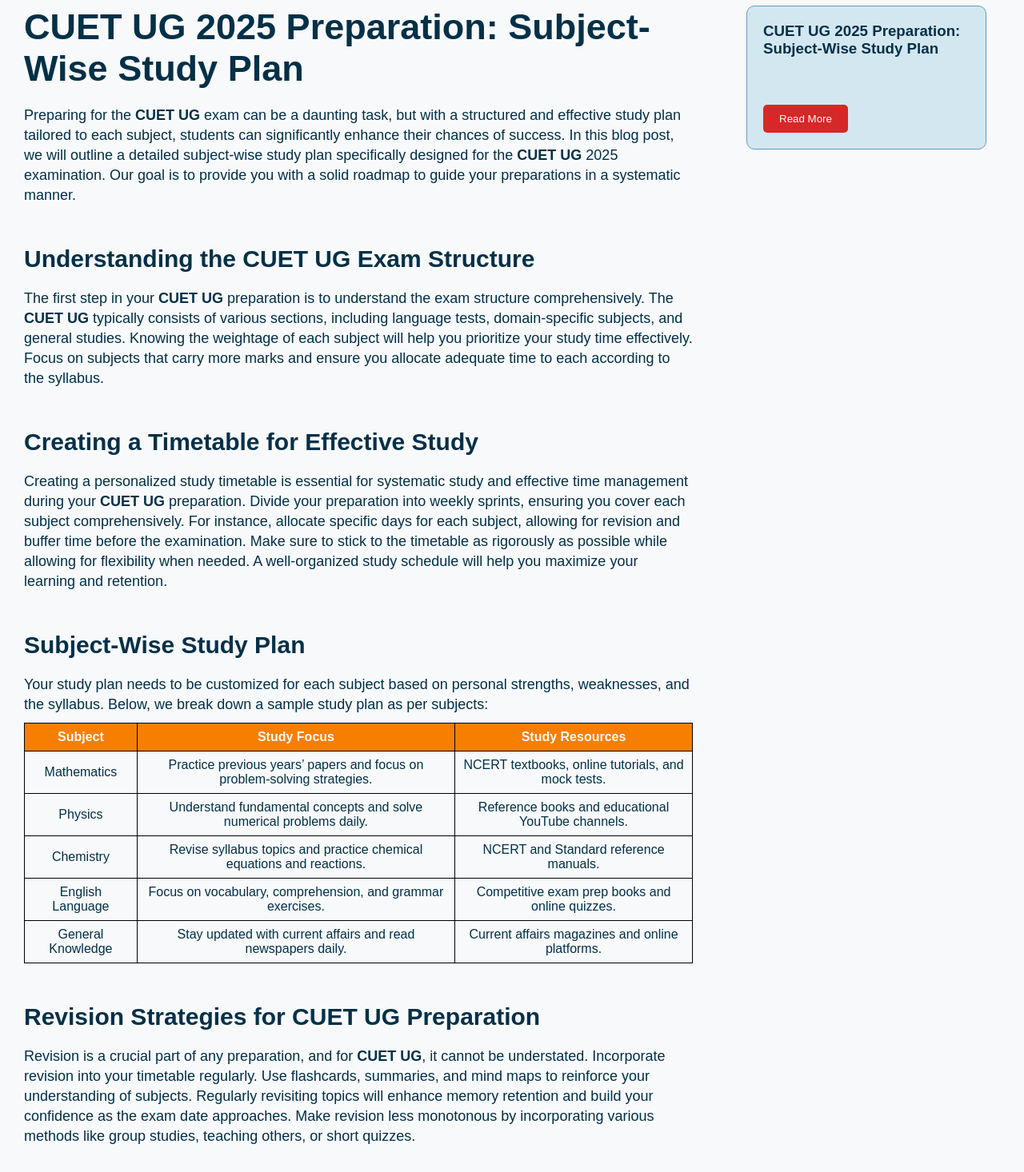
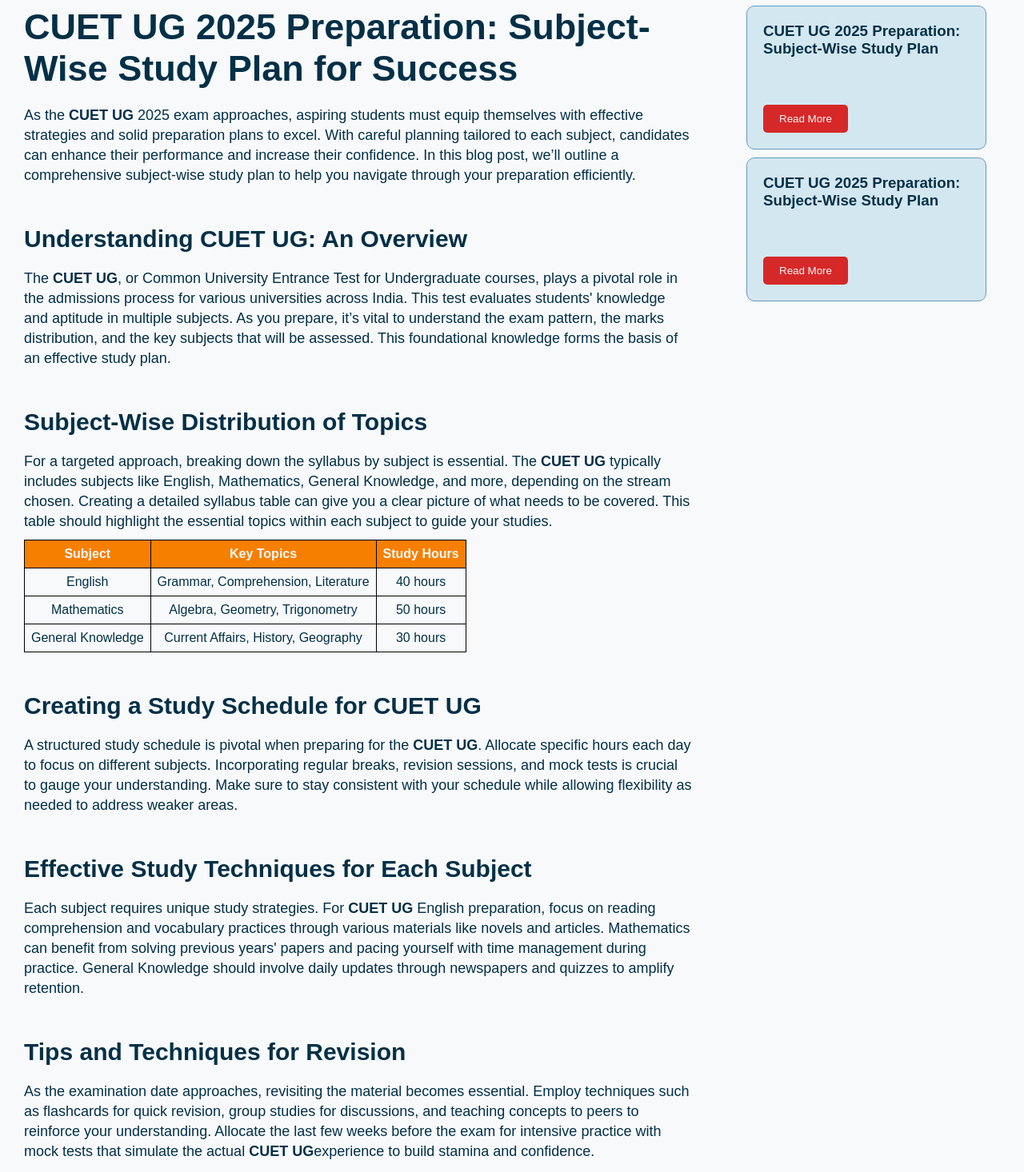
Before and after one commit to visalnaqvi/content-automation, a Next.js app: page /blogs/cuet-ug/2025/CUET-UG-2025-Preparation-Strategy in a window 1280 px wide. Shown: the part 160-1626 px from the top of the page at 80% size. Built offline with nearby package versions, Linux system fonts and the light colour scheme.

Commit message:
Update blog and category files

```diff
--- a/app/blogs/cuet-ug/2025/CUET-UG-2025-Preparation-Strategy/page.tsx
+++ b/app/blogs/cuet-ug/2025/CUET-UG-2025-Preparation-Strategy/page.tsx
@@ -17,70 +17,91 @@
   return (
     <div className='blog-wrapper'>
       <div className='blog-body'>
-        <h1 className="blog-title">CUET UG 2025 Preparation: Subject-Wise Study Plan</h1>
-        <p>Preparing for the <strong>CUET UG</strong> exam can be a daunting task, but with a structured and effective study plan tailored to each subject, students can significantly enhance their chances of success. In this blog post, we will outline a detailed subject-wise study plan specifically designed for the <strong>CUET UG</strong> 2025 examination. Our goal is to provide you with a solid roadmap to guide your preparations in a systematic manner.</p>
+        <h1 className="blog-title">CUET UG 2025 Preparation: Subject-Wise Study Plan for Success</h1>
+        <p>
+          As the <strong>CUET UG</strong> 2025 exam approaches, aspiring students must equip themselves with effective strategies
+          and solid preparation plans to excel. With careful planning tailored to each subject, candidates can enhance their performance
+          and increase their confidence. In this blog post, we’ll outline a comprehensive subject-wise study plan to help you navigate
+          through your preparation efficiently.
+        </p>
 
-        <h2 className="sub-headings">Understanding the CUET UG Exam Structure</h2>
-        <p>The first step in your <strong>CUET UG</strong> preparation is to understand the exam structure comprehensively. The <strong>CUET UG</strong> typically consists of various sections, including language tests, domain-specific subjects, and general studies. Knowing the weightage of each subject will help you prioritize your study time effectively. Focus on subjects that carry more marks and ensure you allocate adequate time to each according to the syllabus.</p>
+        <h2 className="sub-headings">Understanding CUET UG: An Overview</h2>
+        <p>
+          The <strong>CUET UG</strong>, or Common University Entrance Test for Undergraduate courses, plays a pivotal role
+          in the admissions process for various universities across India. This test evaluates students' knowledge and aptitude in
+          multiple subjects. As you prepare, it’s vital to understand the exam pattern, the marks distribution, and the key subjects
+          that will be assessed. This foundational knowledge forms the basis of an effective study plan.
+        </p>
 
-        <h2 className="sub-headings">Creating a Timetable for Effective Study</h2>
-        <p>Creating a personalized study timetable is essential for systematic study and effective time management during your <strong>CUET UG</strong> preparation. Divide your preparation into weekly sprints, ensuring you cover each subject comprehensively. For instance, allocate specific days for each subject, allowing for revision and buffer time before the examination. Make sure to stick to the timetable as rigorously as possible while allowing for flexibility when needed. A well-organized study schedule will help you maximize your learning and retention.</p>
-
-        <h2 className="sub-headings">Subject-Wise Study Plan</h2>
-        <p>Your study plan needs to be customized for each subject based on personal strengths, weaknesses, and the syllabus. Below, we break down a sample study plan as per subjects:</p>
+        <h2 className="sub-headings">Subject-Wise Distribution of Topics</h2>
+        <p>
+          For a targeted approach, breaking down the syllabus by subject is essential. The <strong>CUET UG</strong> typically includes
+          subjects like English, Mathematics, General Knowledge, and more, depending on the stream chosen. Creating a detailed syllabus
+          table can give you a clear picture of what needs to be covered. This table should highlight the essential topics within each
+          subject to guide your studies.
+        </p>
         <table>
           <thead>
             <tr>
               <th>Subject</th>
-              <th>Study Focus</th>
-              <th>Study Resources</th>
+              <th>Key Topics</th>
+              <th>Study Hours</th>
             </tr>
           </thead>
           <tbody>
             <tr>
-              <td>Mathematics</td>
-              <td>Practice previous years’ papers and focus on problem-solving strategies.</td>
-              <td>NCERT textbooks, online tutorials, and mock tests.</td>
+              <td>English</td>
+              <td>Grammar, Comprehension, Literature</td>
+              <td>40 hours</td>
             </tr>
             <tr>
-              <td>Physics</td>
-              <td>Understand fundamental concepts and solve numerical problems daily.</td>
-              <td>Reference books and educational YouTube channels.</td>
-            </tr>
-            <tr>
-              <td>Chemistry</td>
-              <td>Revise syllabus topics and practice chemical equations and reactions.</td>
-              <td>NCERT and Standard reference manuals.</td>
-            </tr>
-            <tr>
-              <td>English Language</td>
-              <td>Focus on vocabulary, comprehension, and grammar exercises.</td>
-              <td>Competitive exam prep books and online quizzes.</td>
+              <td>Mathematics</td>
+              <td>Algebra, Geometry, Trigonometry</td>
+              <td>50 hours</td>
             </tr>
             <tr>
               <td>General Knowledge</td>
-              <td>Stay updated with current affairs and read newspapers daily.</td>
-              <td>Current affairs magazines and online platforms.</td>
+              <td>Current Affairs, History, Geography</td>
+              <td>30 hours</td>
             </tr>
           </tbody>
         </table>
 
-        <h2 className="sub-headings">Revision Strategies for CUET UG Preparation</h2>
-        <p>Revision is a crucial part of any preparation, and for <strong>CUET UG</strong>, it cannot be understated. Incorporate revision into your timetable regularly. Use flashcards, summaries, and mind maps to reinforce your understanding of subjects. Regularly revisiting topics will enhance memory retention and build your confidence as the exam date approaches. Make revision less monotonous by incorporating various methods like group studies, teaching others, or short quizzes.</p>
+        <h2 className="sub-headings">Creating a Study Schedule for CUET UG</h2>
+        <p>
+          A structured study schedule is pivotal when preparing for the <strong>CUET UG</strong>. Allocate specific hours each day
+          to focus on different subjects. Incorporating regular breaks, revision sessions, and mock tests is crucial to gauge your
+          understanding. Make sure to stay consistent with your schedule while allowing flexibility as needed to address weaker areas.
+        </p>
 
-        <h2 className="sub-headings">Mock Tests and Self-Assessment</h2>
-        <p>Taking mock tests is an essential strategy in your <strong>CUET UG</strong> preparation. They mimic the actual exam environment and help in managing time effectively while tackling various question formats. After taking a mock test, meticulously analyze the results to identify strengths and weaknesses. Focus on areas that require more attention, and adapt your study plan accordingly. Frequent self-assessment through mock tests not only provides a sense of progress but also builds test-taking confidence.</p>
+        <h2 className="sub-headings">Effective Study Techniques for Each Subject</h2>
+        <p>
+          Each subject requires unique study strategies. For <strong>CUET UG</strong> English preparation, focus on reading comprehension
+          and vocabulary practices through various materials like novels and articles. Mathematics can benefit from solving previous
+          years' papers and pacing yourself with time management during practice. General Knowledge should involve daily updates
+          through newspapers and quizzes to amplify retention.
+        </p>
 
-        <p>In conclusion, preparing for the <strong>CUET UG</strong> 2025 exam requires dedication, strategic planning, and consistent effort. Utilize the subject-wise study plan provided here as a stepping stone towards successful preparation. Stay focused, adhere to your timetable, and remember to take breaks to avoid burnout. With determination and the right approach, you can excel in the <strong>CUET UG</strong> examination and pursue your academic ambitions.</p>
+        <h2 className="sub-headings">Tips and Techniques for Revision</h2>
+        <p>
+          As the examination date approaches, revisiting the material becomes essential. Employ techniques such as flashcards
+          for quick revision, group studies for discussions, and teaching concepts to peers to reinforce your understanding. Allocate
+          the last few weeks before the exam for intensive practice with mock tests that simulate the actual <strong>CUET UG</strong>
+          experience to build stamina and confidence.
+        </p>
+
+        <p>
+          In conclusion, a well-crafted subject-wise study plan for <strong>CUET UG</strong> 2025 is the key to unlocking your
+          potential. With dedicated preparation, structured schedules, and effective revision techniques, success is within reach.
+          Stay motivated and focused, and remember that each step you take brings you closer to your goal of acing the examination.
+        </p>
       </div>
       <div className='blog-sidebar'>
         <h2>Related Blogs</h2>
         <div className="category-cards-holder">
           {currentCategory && currentCategory.blogs.map((b: Blog, i: number) => (
             <div key={i} className="category-card">
-              <div>
-                <h3>{b.title}</h3>
-              </div>
+              <div><h3>{b.title}</h3></div>
               <Link href={b.url}><button className="read-more-btn">Read More</button></Link>
             </div>
           ))}
--- a/data/blogs/2025/data.json
+++ b/data/blogs/2025/data.json
@@ -1,4 +1,16 @@
 [
+  {
+    "date": "2025-02-26T14:41:35.540Z",
+    "year": 2025,
+    "category": "cuet-ug",
+    "id": 2,
+    "url": "blogs/cuet-ug/2025/CUET-UG-2025-Preparation-Strategy",
+    "title": "CUET UG 2025 Preparation: Subject-Wise Study Plan",
+    "description": "Prepare for CUET UG 2025 with a subject-wise study plan, expert tips, and effective strategies. Learn time management techniques, best books, and practice methods to ace the exam with confidence!",
+    "img": "some-image",
+    "slug": "CUET-UG-2025-Preparation-Strategy",
+    "month": "February"
+  },
   {
     "date": "2025-02-26T12:49:45.786Z",
     "year": 2025,
--- a/data/category/data.json
+++ b/data/category/data.json
@@ -5,6 +5,18 @@
     "description": "The Common University Entrance Test (CUET UG) is a national-level entrance exam conducted by the National Testing Agency (NTA) for admission to undergraduate programs in central, state, deemed, and private universities across India. It provides a single-window opportunity for students to apply to multiple universities based on their CUET scores.",
     "key": "cuet-ug",
     "blogs": [
+      {
+        "date": "2025-02-26T14:41:35.540Z",
+        "year": 2025,
+        "category": "cuet-ug",
+        "id": 2,
+        "url": "blogs/cuet-ug/2025/CUET-UG-2025-Preparation-Strategy",
+        "title": "CUET UG 2025 Preparation: Subject-Wise Study Plan",
+        "description": "Prepare for CUET UG 2025 with a subject-wise study plan, expert tips, and effective strategies. Learn time management techniques, best books, and practice methods to ace the exam with confidence!",
+        "img": "some-image",
+        "slug": "CUET-UG-2025-Preparation-Strategy",
+        "month": "February"
+      },
       {
         "date": "2025-02-26T12:49:45.786Z",
         "year": 2025,
```
